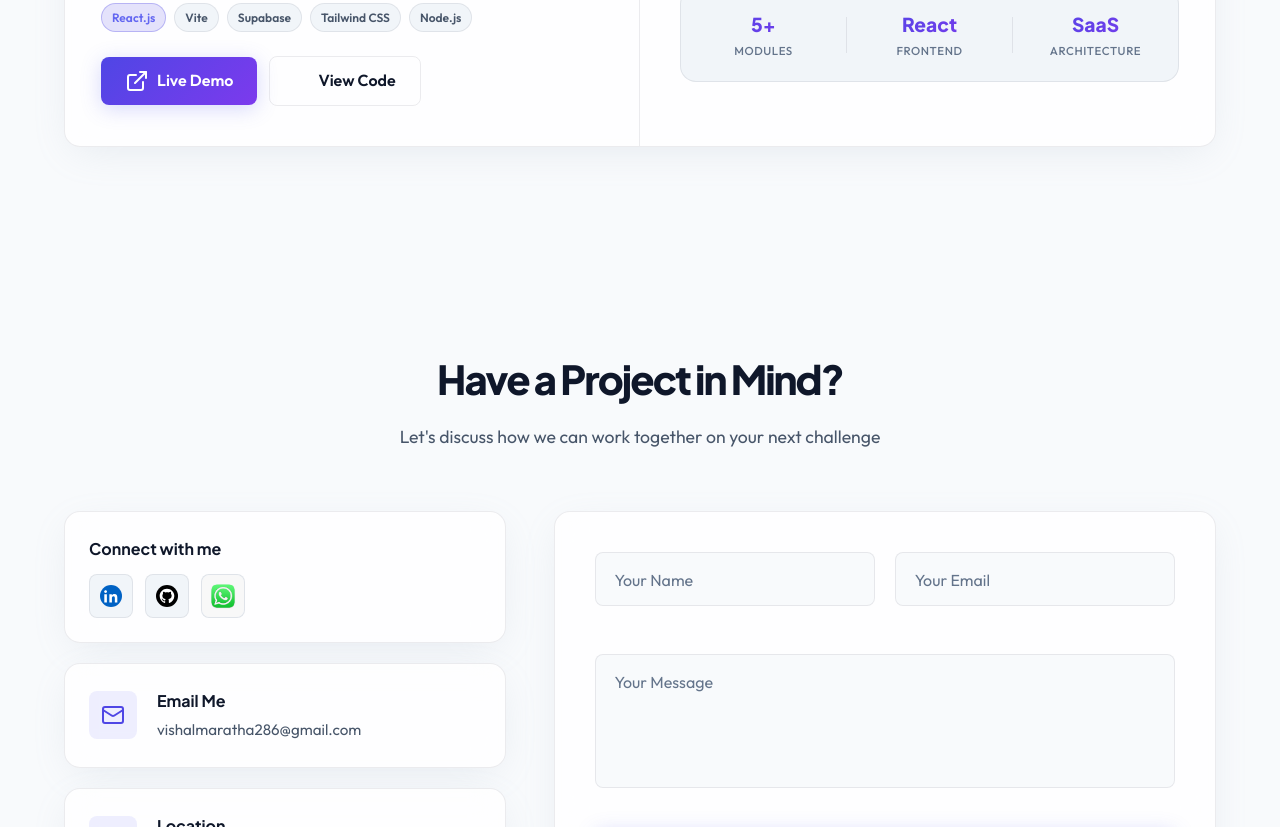
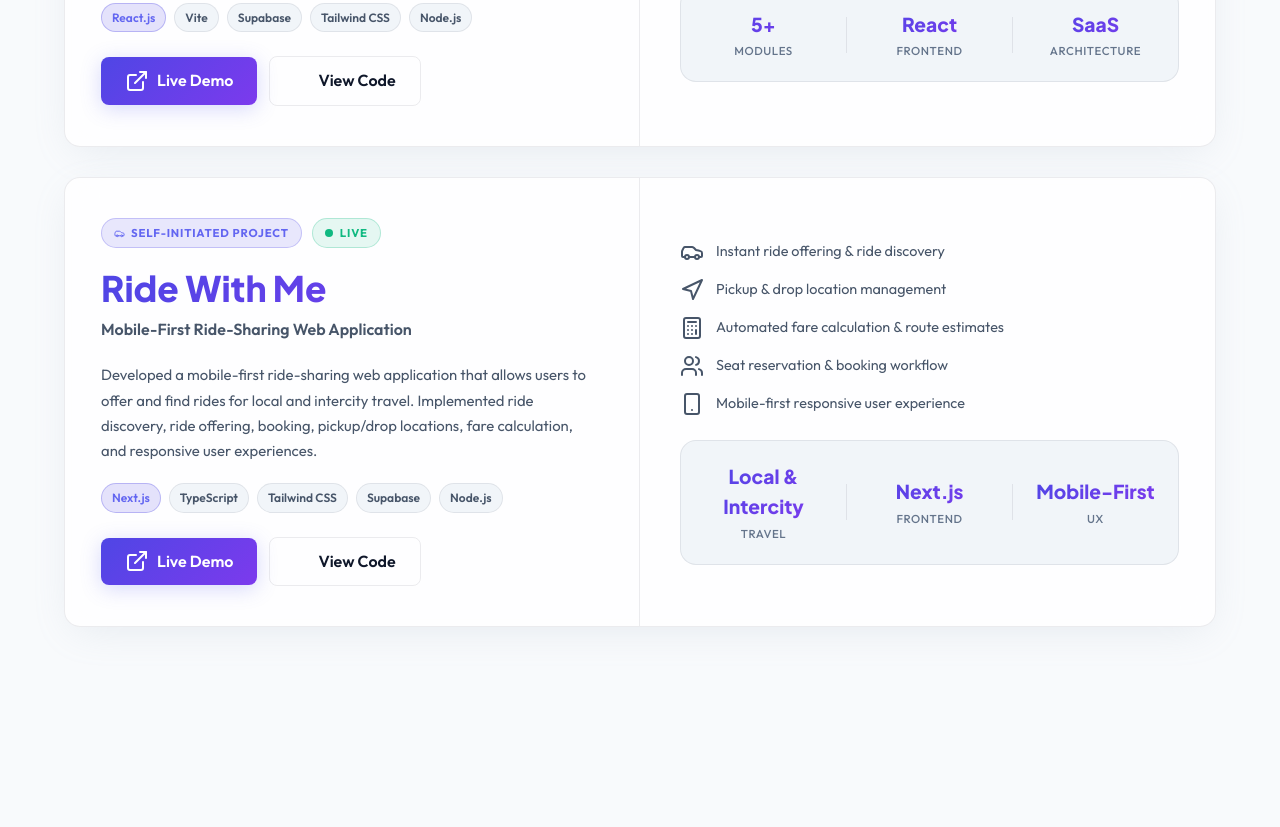
Before and after one commit to Vishal742-arch/portfolio, a website: page index.html in a window 1280 px wide. Shown: the part 2865-3692 px from the top of the page. Drawn offline with nearby package versions, Linux system fonts and the light colour scheme.

Commit message:
feat: add Ride With Me project card to portfolio

```diff
--- a/index.html
+++ b/index.html
@@ -340,7 +340,7 @@
         <section id="projects" class="projects-section section reveal">
             <div class="container">
                 <div class="section-header">
-                    <h2 class="section-title">Self-Initiated Project</h2>
+                    <h2 class="section-title">Self-Initiated Projects</h2>
                     <p class="section-subtitle">Explore some of my recent work showcasing full-stack capabilities</p>
                 </div>
 
@@ -419,6 +419,84 @@
                                 <div class="pf-stat">
                                     <span class="pf-stat-value">SaaS</span>
                                     <span class="pf-stat-label">Architecture</span>
+                                </div>
+                            </div>
+                        </div>
+
+                    </div>
+
+                    <!-- Project: Ride With Me (Featured Card) -->
+                    <div class="project-card-featured glass-card">
+
+                        <!-- Left: Content Panel -->
+                        <div class="pf-content">
+                            <div class="pf-header">
+                                <span class="pf-badge">
+                                    <i data-lucide="car" class="pf-badge-icon"></i>
+                                    Self-Initiated Project
+                                </span>
+                                <span class="pf-live-pill">
+                                    <span class="pf-live-dot"></span>
+                                    Live
+                                </span>
+                            </div>
+
+                            <h3 class="pf-title">Ride With Me</h3>
+                            <p class="pf-subtitle">Mobile-First Ride-Sharing Web Application</p>
+                            <p class="pf-desc">
+                                Developed a mobile-first ride-sharing web application that allows users to offer and find rides for local and intercity travel. Implemented ride discovery, ride offering, booking, pickup/drop locations, fare calculation, and responsive user experiences.
+                            </p>
+
+                            <!-- Tags -->
+                            <div class="pf-tags">
+                                <span class="tag tag-accent">Next.js</span>
+                                <span class="tag">TypeScript</span>
+                                <span class="tag">Tailwind CSS</span>
+                                <span class="tag">Supabase</span>
+                                <span class="tag">Node.js</span>
+                            </div>
+
+                            <!-- CTAs -->
+                            <div class="pf-ctas">
+                                <a href="https://ride-sathi-nu.vercel.app/" target="_blank" rel="noopener noreferrer"
+                                    class="btn btn-primary pf-cta-primary" id="ridewithme-live-demo">
+                                    <i data-lucide="external-link"></i>
+                                    <span>Live Demo</span>
+                                </a>
+                                <a href="https://github.com/Vishal742-arch/Ride-Sathi" target="_blank" rel="noopener noreferrer"
+                                    class="btn btn-outline pf-cta-secondary" id="ridewithme-github">
+                                    <i data-lucide="github"></i>
+                                    <span>View Code</span>
+                                </a>
+                            </div>
+                        </div>
+
+                        <!-- Right: Features + Stats Panel -->
+                        <div class="pf-right">
+                            <!-- Feature highlights -->
+                            <ul class="pf-features">
+                                <li><i data-lucide="car"></i> Instant ride offering &amp; ride discovery</li>
+                                <li><i data-lucide="navigation"></i> Pickup &amp; drop location management</li>
+                                <li><i data-lucide="calculator"></i> Automated fare calculation &amp; route estimates</li>
+                                <li><i data-lucide="users"></i> Seat reservation &amp; booking workflow</li>
+                                <li><i data-lucide="smartphone"></i> Mobile-first responsive user experience</li>
+                            </ul>
+
+                            <!-- Stats row -->
+                            <div class="pf-stats">
+                                <div class="pf-stat">
+                                    <span class="pf-stat-value">Local &amp; Intercity</span>
+                                    <span class="pf-stat-label">Travel</span>
+                                </div>
+                                <div class="pf-stat-divider"></div>
+                                <div class="pf-stat">
+                                    <span class="pf-stat-value">Next.js</span>
+                                    <span class="pf-stat-label">Frontend</span>
+                                </div>
+                                <div class="pf-stat-divider"></div>
+                                <div class="pf-stat">
+                                    <span class="pf-stat-value">Mobile-First</span>
+                                    <span class="pf-stat-label">UX</span>
                                 </div>
                             </div>
                         </div>
```
